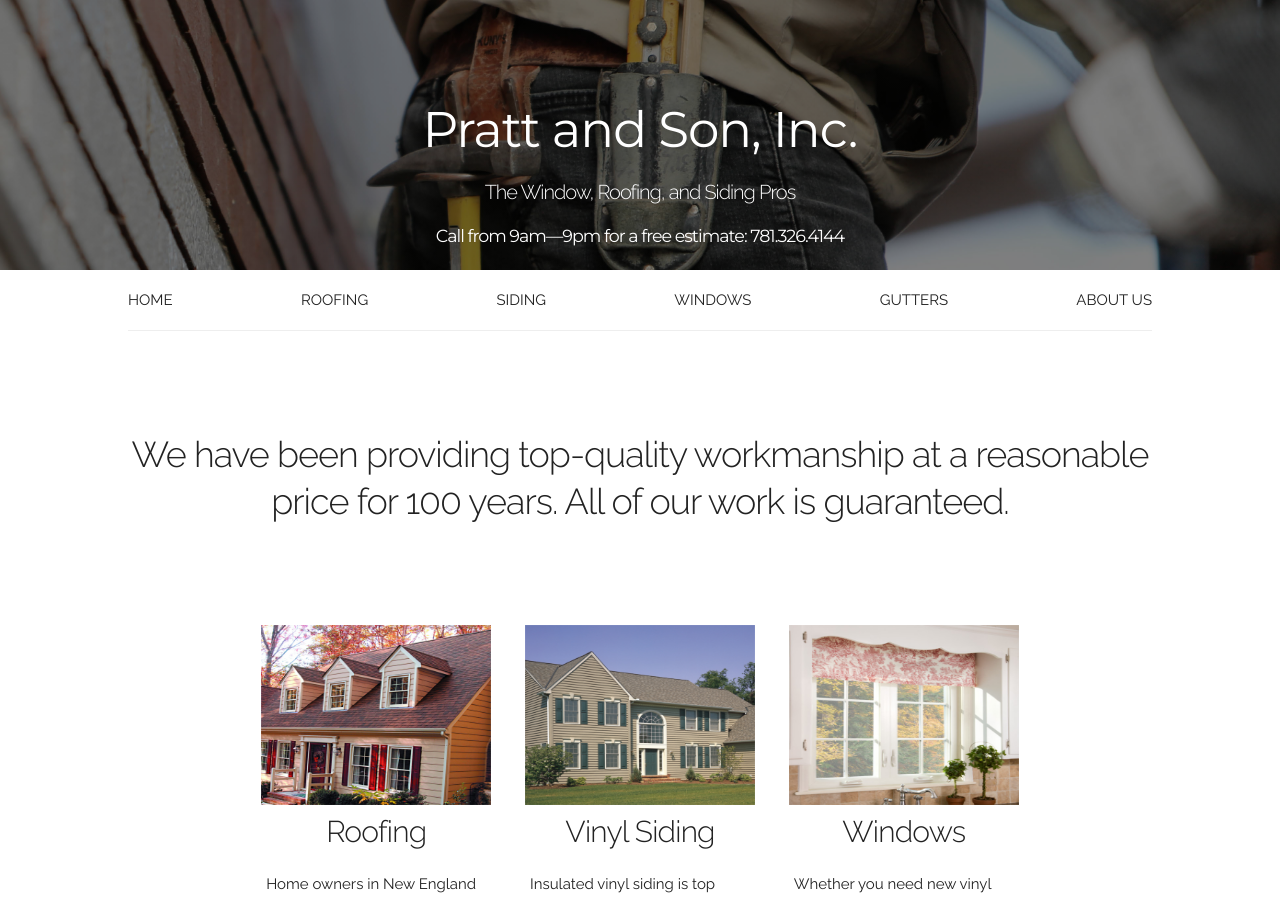
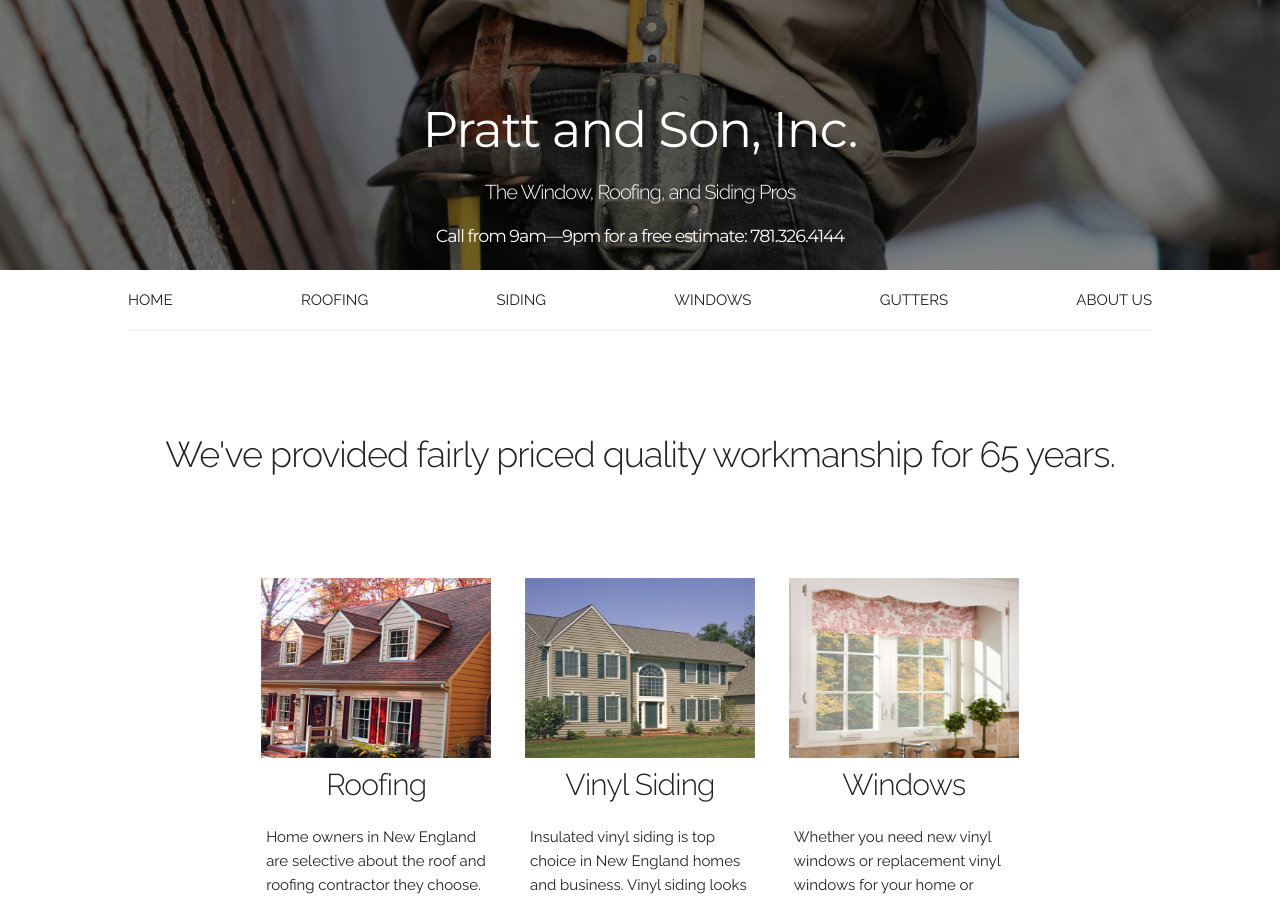
Before and after one commit to edPratt/prattandson, a Jekyll site: the page built from index.html, in a window 1280 px wide and 900 px high. Built offline with Jekyll 4.4.1, drawn with Linux system fonts in a browser that asks for light colours.

Commit message:
Heading tags should be between 15 and 65 characters.

```diff
--- a/index.html
+++ b/index.html
@@ -8,12 +8,10 @@
 
 <div class="content-section">
     <h3 class="tagline">
-        We have been providing top-quality workmanship at a reasonable price for
-        100 years. All of our work is guaranteed.
+        We've provided fairly priced quality workmanship for 65 years.
     </h3>
     <h3 class="mobile-tagline">
-        We have been providing top-quality workmanship at a reasonable price for
-        100 years.
+        We've provided fairly priced quality workmanship for 65 years.
     </h3>
     <h3 class="mobile-tagline">
         All of our work is guaranteed.
```
